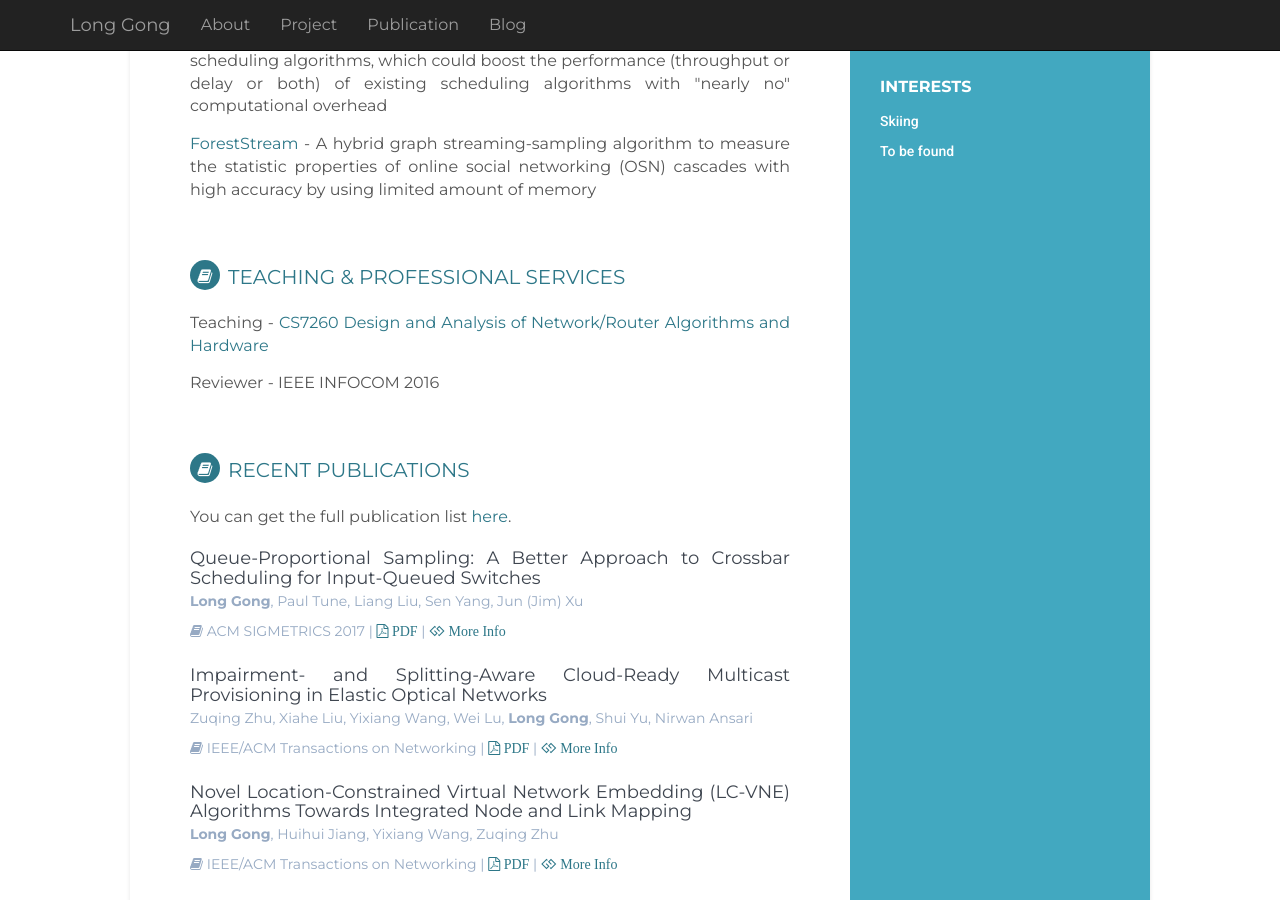
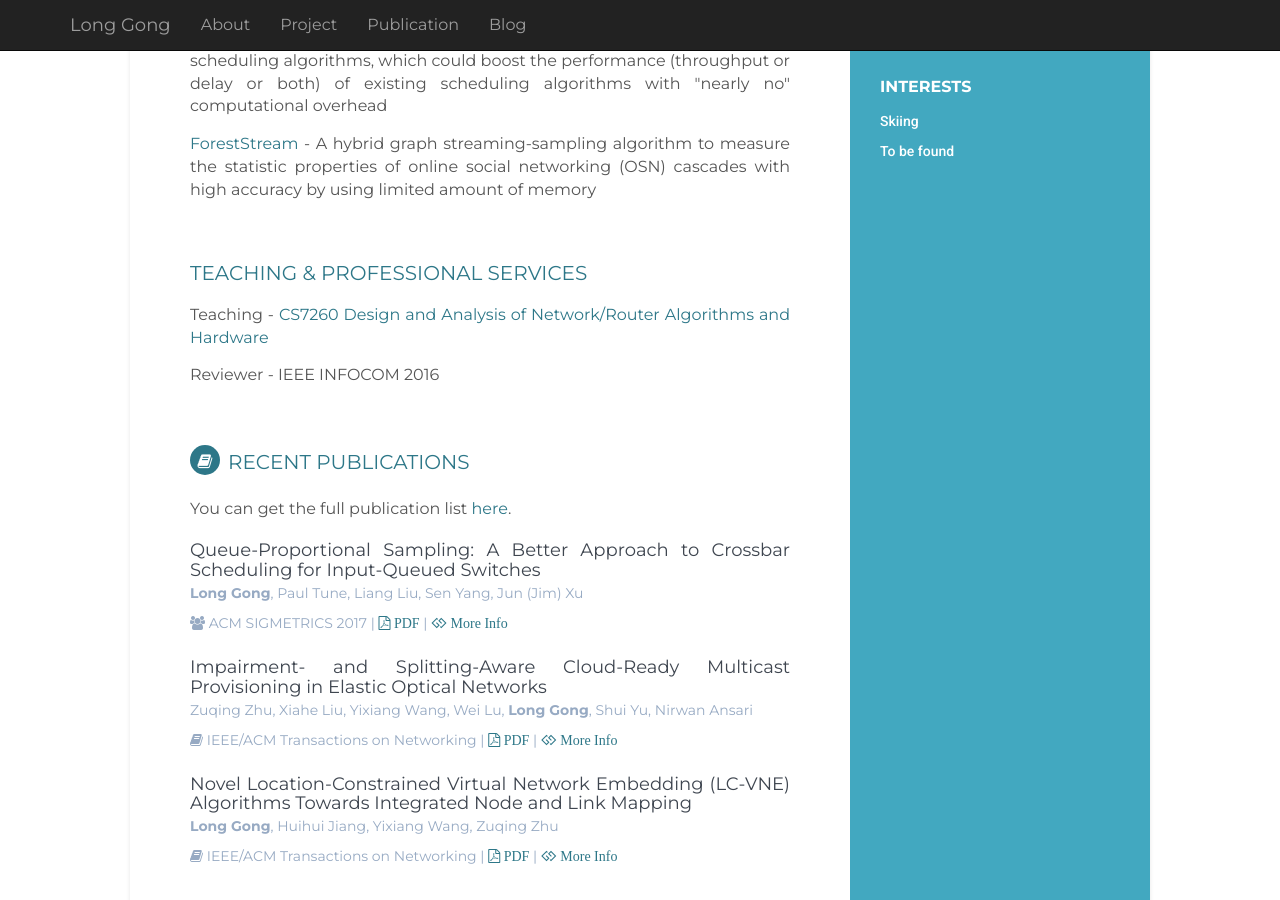
Before and after one commit to lgong30/lgong30.github.io, a Jekyll site: the page built from _pages/01_about.md, in a window 1280 px wide and 900 px high, scrolled down 884 px. Built offline with Jekyll 4.4.1, drawn with Linux system fonts in a browser that asks for light colours; nearby versions of some CDN libraries; comment, search, counter and statistics services are not loaded.

Commit message:
change certain icons

```diff
--- a/_includes/publication_new.html
+++ b/_includes/publication_new.html
@@ -14,10 +14,11 @@
                         {% endif %}
                     </div>
                     <div class="paper-source">
-                        <i class="fa fa-book"></i>
                         {% if pubinfo.type == "journal" %}
+                            <i class="fa fa-book"></i>
                             {{ pubinfo.journal }}
                         {% else %}
+                            <i class="fa fa-users"></i>
                             {{ pubinfo.conference }}
                         {% endif %} |
                         {% if pubinfo.pdf %}
--- a/_includes/teaching.html
+++ b/_includes/teaching.html
@@ -1,5 +1,5 @@
 <section class="section projects-section">
-    <h2 class="section-title"><i class="fa fa-book"></i>Teaching &amp; Professional Services</h2>
+    <h2 class="section-title"><i class="icon-exchange"></i>Teaching &amp; Professional Services</h2>
     {% if site.teaching %}
     <div class="item">
         <span class="project-title">Teaching</span> - <span class="project-tagline">{% for t in site.teaching %}<a href="{{ t.url }}">{{ t.name }}</a>{% if forloop.last==false %}, {% endif %}{% endfor %}</span>
--- a/css/custom.css
+++ b/css/custom.css
@@ -231,3 +231,8 @@ p {
     /*padding-top: 100px;*/
     margin-top: -100px;
 }
+
+
+
+
+/* more icon */
```
